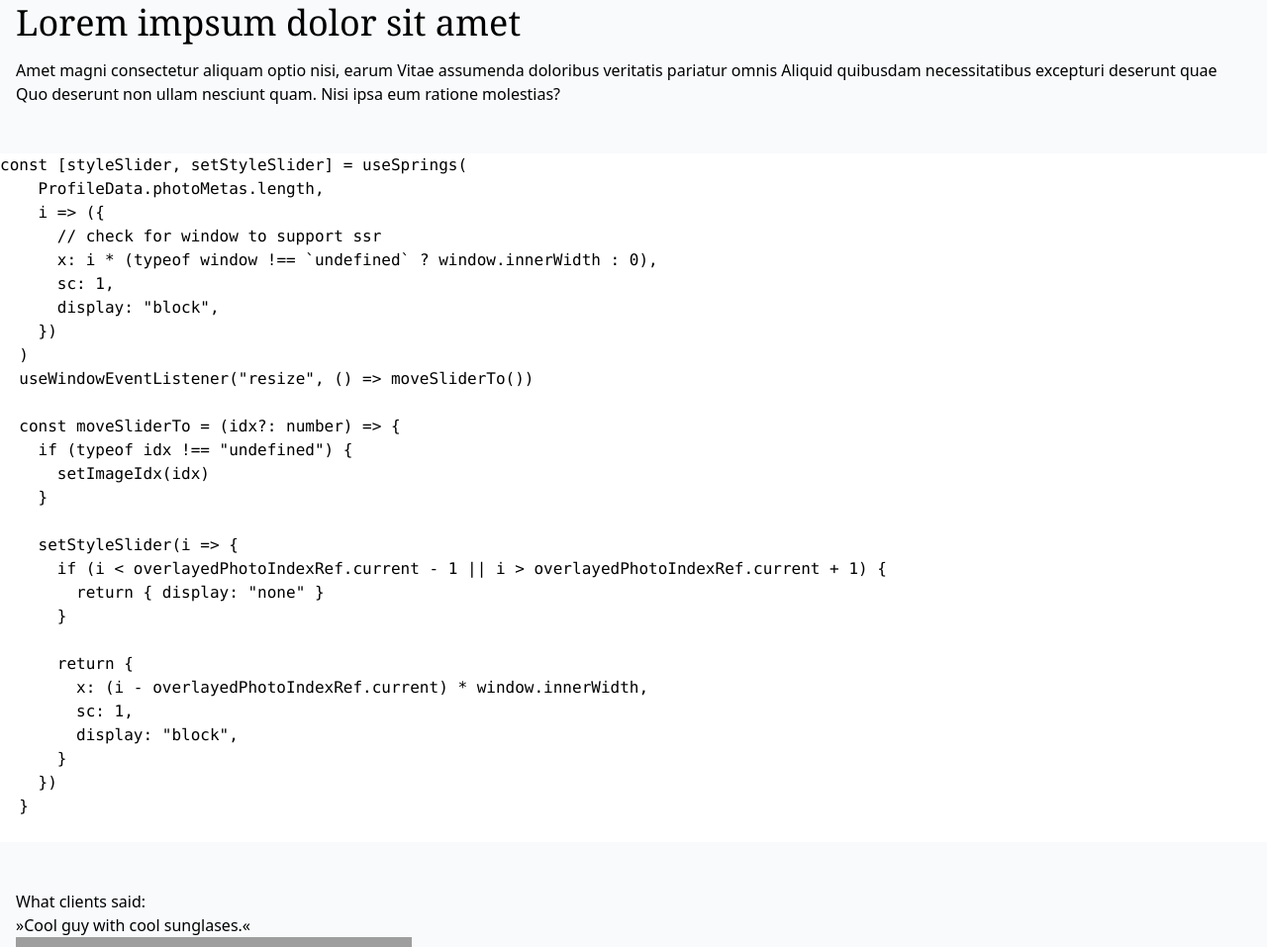
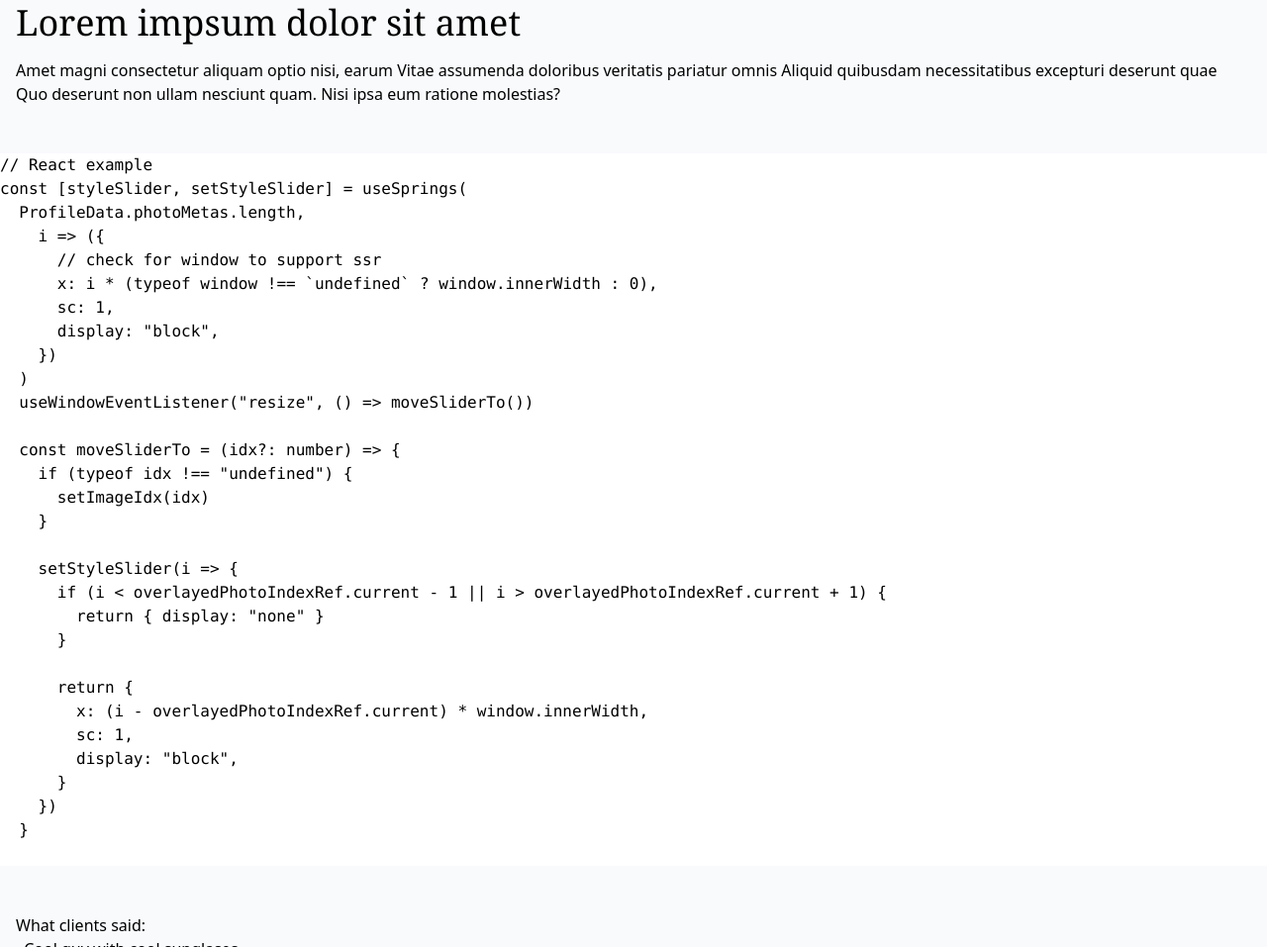
Before and after one commit to niklaas/www-niklaas-eu, an Eleventy site: page src/index.njk in a window 1280 px wide. Shown: the part 789-1746 px from the top of the page at 99% size. Built offline with nearby package versions, Linux system fonts and the light colour scheme; Eleventy itself is replaced by a stand-in of ours; files that its build step writes are made by us from their sources; grey boxes are pictures that could not be loaded; a small style sheet from the web is missing.

Commit message:
feat: document code in terminal

```diff
--- a/src/_includes/base.layout.njk
+++ b/src/_includes/base.layout.njk
@@ -90,8 +90,9 @@
               <div class="w-3 h-3 bg-yellow-500 rounded-full"></div>
               <div class="w-3 h-3 bg-green-500 rounded-full"></div>
             </div>
-            <pre class="overflow-x-scroll max-h-96"><code>{% raw %}const [styleSlider, setStyleSlider] = useSprings(
-    ProfileData.photoMetas.length,
+            <pre class="overflow-x-scroll max-h-96"><code>{% raw %}// React example
+const [styleSlider, setStyleSlider] = useSprings(
+  ProfileData.photoMetas.length,
     i => ({
       // check for window to support ssr
       x: i * (typeof window !== `undefined` ? window.innerWidth : 0),
```
